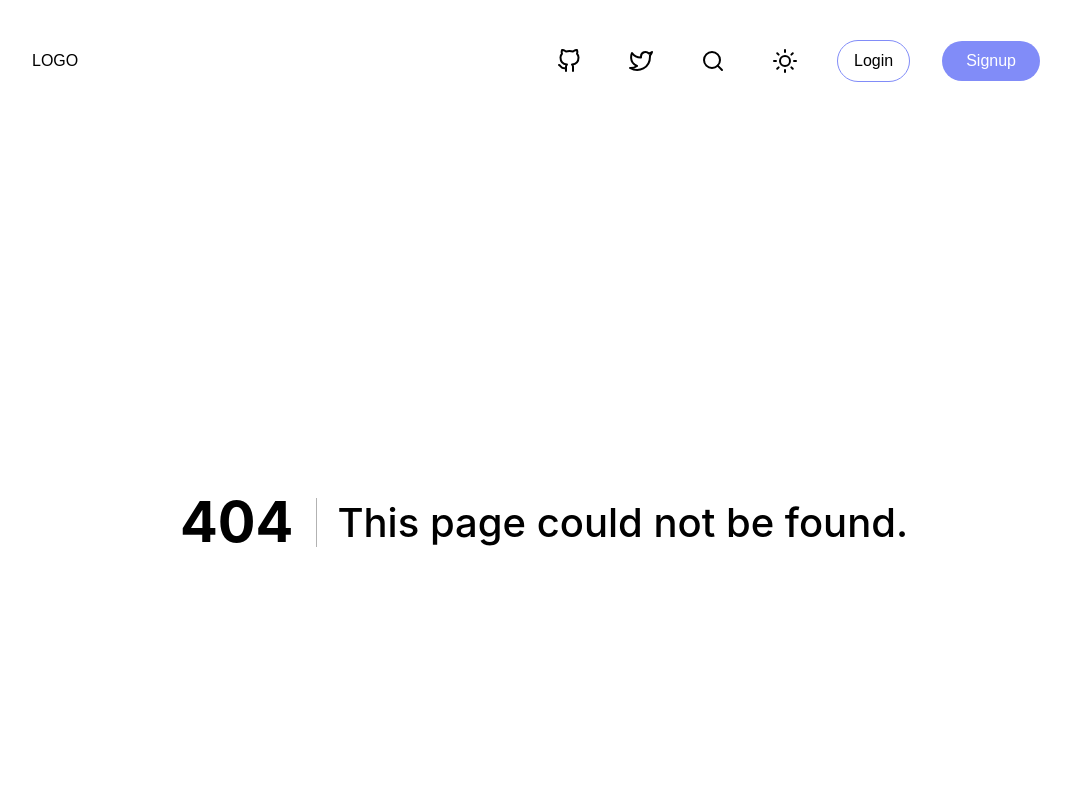
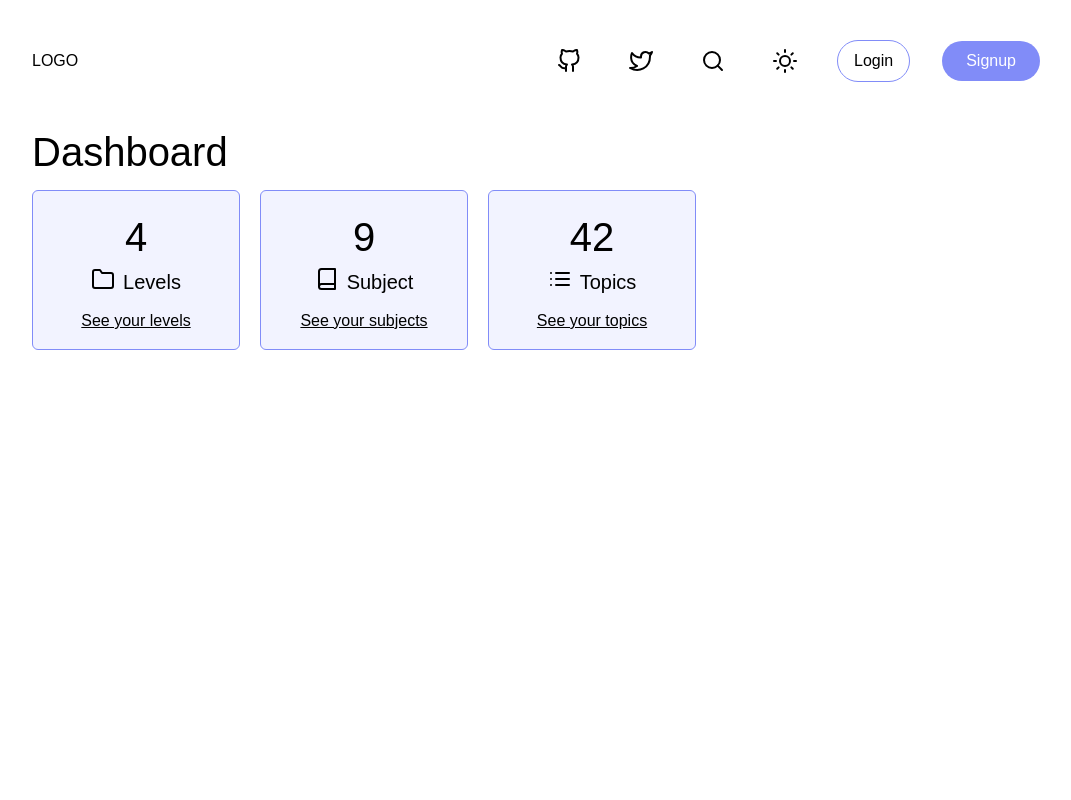
Before and after one commit to alsongarbuja/notetal, a Next.js app: page /account/dashboard in a window 1280 px wide. Before the commit this address had no page. Shown: the top 800 px of the page, without its empty margins (96-1167 px from the left). Built offline with nearby package versions, Linux system fonts and the light colour scheme.

Commit message:
[page]: basic dashboard page

```diff
--- /dev/null
+++ b/pages/account/dashboard.tsx
@@ -0,0 +1,52 @@
+import Head from 'next/head'
+import Link from 'next/link'
+import { Book, Folder, List } from 'react-feather'
+
+const Dashboard = () => {
+  return (
+    <div className="min-h-screen">
+        <Head>
+            <title>Notetal - Dashboard</title>
+        </Head>
+        <h2>Dashboard</h2>
+        <div className="flex gap-5 mt-2">
+            <div className="w-52 border px-5 py-4 rounded-md text-center border-indigo-400 bg-indigo-400/10 dark:text-indigo-200">
+                <h2>4</h2>
+                <h4 className="mb-3 flex gap-2 justify-center">
+                    <Folder /> Levels
+                </h4>
+                <Link href="/account/level">
+                    <span className="underline cursor-pointer hover:text-indigo-400">
+                        See your levels
+                    </span>
+                </Link>
+            </div>
+            <div className="w-52 border px-5 py-4 rounded-md text-center border-indigo-400 bg-indigo-400/10 dark:text-indigo-200">
+                <h2>9</h2>
+                <h4 className="mb-3 flex gap-2 justify-center">
+                    <Book className="inline" /> Subject
+                </h4>
+                <Link href="/account/level">
+                    <span className="underline cursor-pointer hover:text-indigo-400">
+                        See your subjects
+                    </span>
+                </Link>
+            </div>
+            <div className="w-52 border px-5 py-4 rounded-md text-center border-indigo-400 bg-indigo-400/10 dark:text-indigo-200">
+                <h2>42 </h2>
+                <h4 className="mb-3 flex gap-2 justify-center">
+                    <List /> Topics
+                </h4>
+                <Link href="/account/level">
+                    <span className="underline cursor-pointer hover:text-indigo-400">
+                        See your topics
+                    </span>
+                </Link>
+            </div>
+        </div>
+
+    </div>
+  )
+}
+
+export default Dashboard
```
